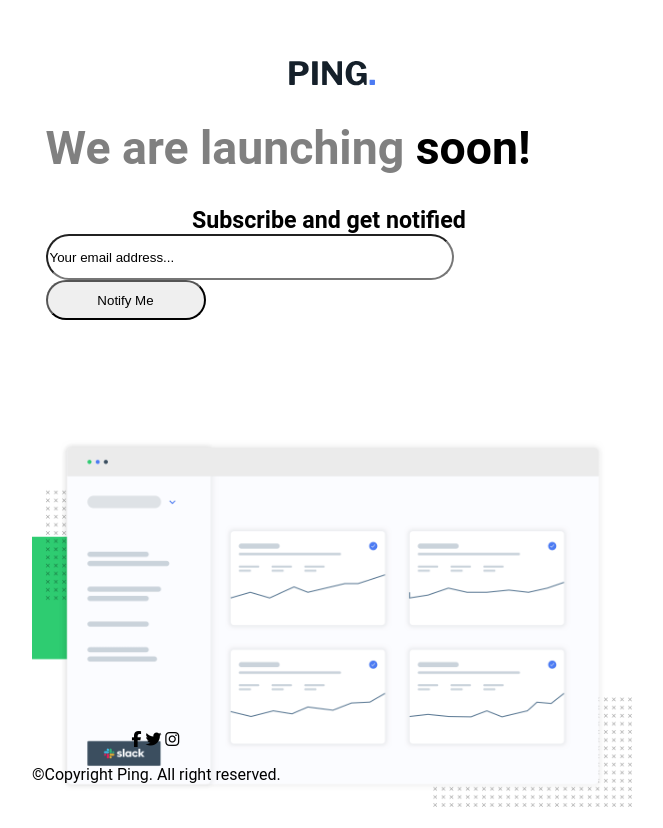
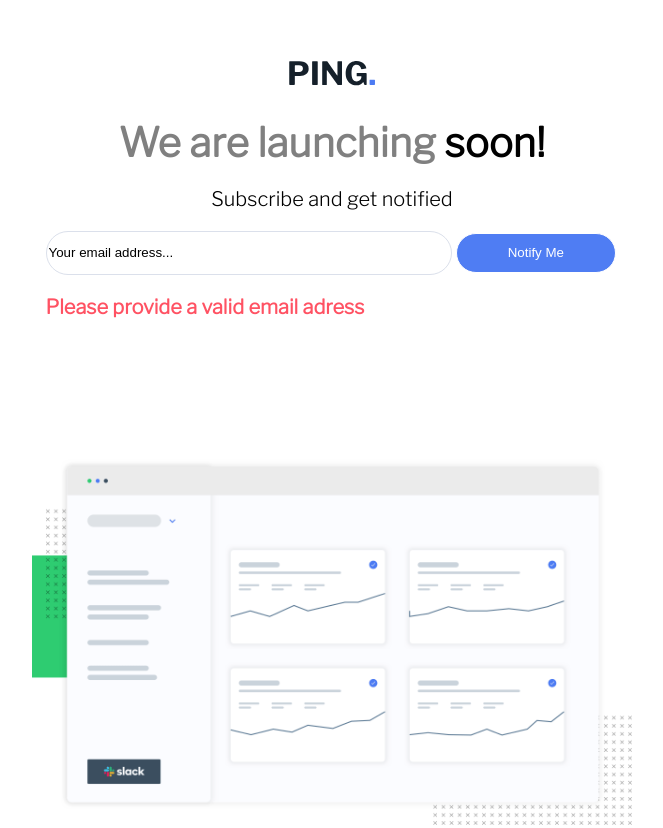
Before and after one commit to Deobp/ping._subscribe_page, a plain HTML site: page index.html in a window 1280 px wide. Shown: the top 828 px of the page, without its empty margins (308-971 px from the left). Drawn offline with nearby package versions, Linux system fonts and the light colour scheme.

Commit message:
refaktor css

```diff
--- a/index.html
+++ b/index.html
@@ -7,6 +7,9 @@
     <title>Ping. subscribe</title>
     <link href="src/style/style.css" type="text/css" rel="stylesheet">
     <script src="https://use.fontawesome.com/8e10072a5b.js"></script>
+    <link rel="preconnect" href="https://fonts.gstatic.com">
+    <link rel="preconnect" href="https://fonts.gstatic.com">
+    <link href="https://fonts.googleapis.com/css2?family=Libre+Franklin:wght@300&display=swap" rel="stylesheet">
 </head>
 
 <body>
@@ -18,11 +21,11 @@
         <div class="ping-subscribe-content">
             <h1>
                 <span id="launch-text">We are launching</span> <b>soon!</b></h1>
-            <h2 id="subscribe-text">Subscribe and get notified</h2>
+            <p id="subscribe-text">Subscribe and get notified</p>
             <form class="ping-subscribe-form" id="ping-form">
                 <input type="email" id="email" spellcheck="true" value="Your email address...">
                 <button id="notify">Notify Me</button>
-                <p id="email-error" hidden>Please provide a valid email adress</p>
+                <p id="email-error">Please provide a valid email adress</p>
             </form>
     </header>
     <main>
--- a/src/style/style.css
+++ b/src/style/style.css
@@ -3,7 +3,8 @@ body {
     max-width: 600px;
     width: 100%;
     margin: 0 auto;
-    font-family: 'Roboto', sans-serif;
+    font-family: 'Libre Franklin', sans-serif;
+    font-size: 20px;
 }
 
 .ping-logo {
@@ -14,26 +15,43 @@ body {
 
 .ping-subscribe-content {
     width: 573px;
-    font-size: 1.45em;
     margin: 0 auto;
 }
 
-h2 {
-    font-size: inherit;
-    max-width: 280px;
-    margin: 0 auto;
+h1 {
+    margin-bottom: 0px;
+    text-align: center;
+}
+
+#subscribe-text {
+    text-align: center;
 }
 
 #email {
     border-radius: 25px;
     width: 30em;
     height: 3em;
+    border: solid 0.5px hsl(221, 29%, 89%);
+    outline: none;
 }
 
 #notify {
     border-radius: 25px;
     width: 12em;
     height: 3em;
+    border: solid 0.5px;
+    background-color: hsl(223, 87%, 63%);
+    color: white;
+    outline: none;
+}
+
+#notify:hover {
+    background-color: hsl(223, 100%, 88%);
+}
+
+#email-error {
+    color: hsl(354, 100%, 66%);
+    font-weight: 700;
 }
 
 #launch-text {
@@ -43,18 +61,33 @@ h2 {
 #ping-img {
     max-width: 100%;
     margin-top: 20%;
+    margin-bottom: 25%;
 }
 
-.ping-footer {
-    position: absolute;
-    bottom: 0px;
-}
+.ping-footer {}
 
 .social-icons {
-    max-width: 50px;
+    max-width: 60px;
     margin: 0 auto;
 }
 
 .ping-copyright {
-    margin: 0 auto;
+    text-align: center;
 }
+
+.social-icons {
+    color: hsl(223, 87%, 63%)
+}
+
+.fa-facebook:hover,
+.fa-twitter:hover,
+.fa-instagram:hover {
+    color: white;
+    background-color: hsl(223, 87%, 63%);
+    border-radius: 50px;
+    transition-duration: 0.4s;
+}
+
+.ping-copyright {
+    color: hsl(0, 0%, 59%)
+}
```
